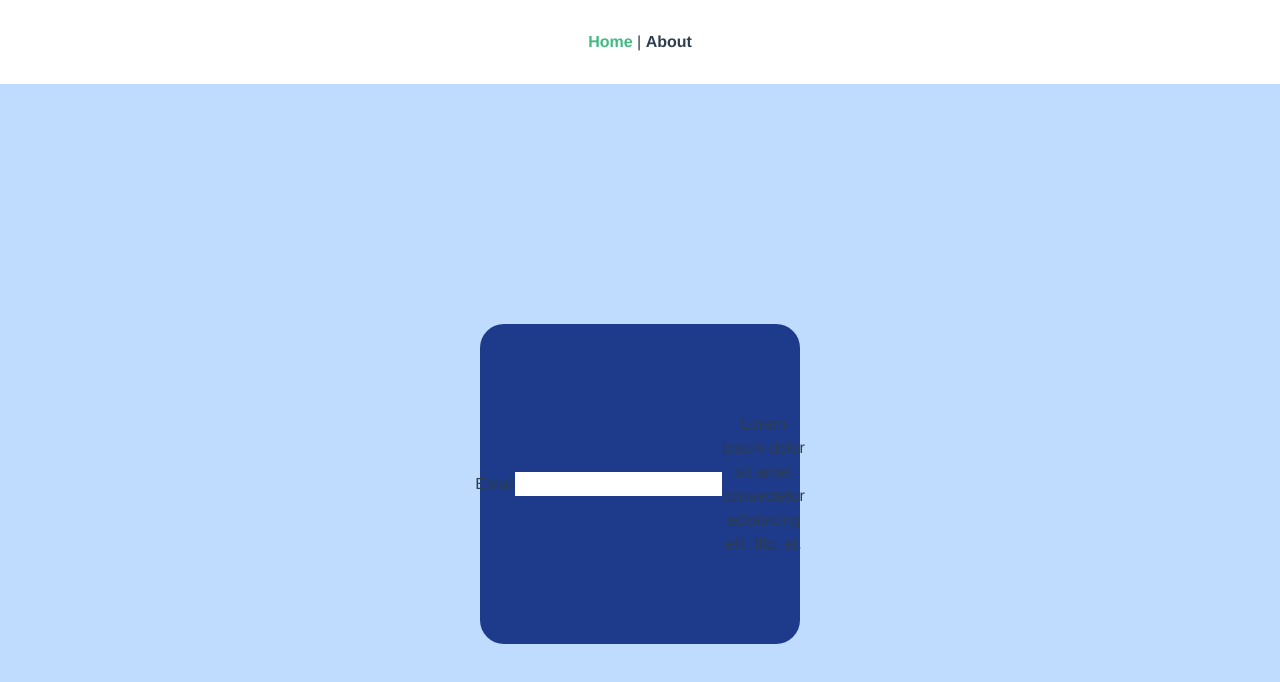
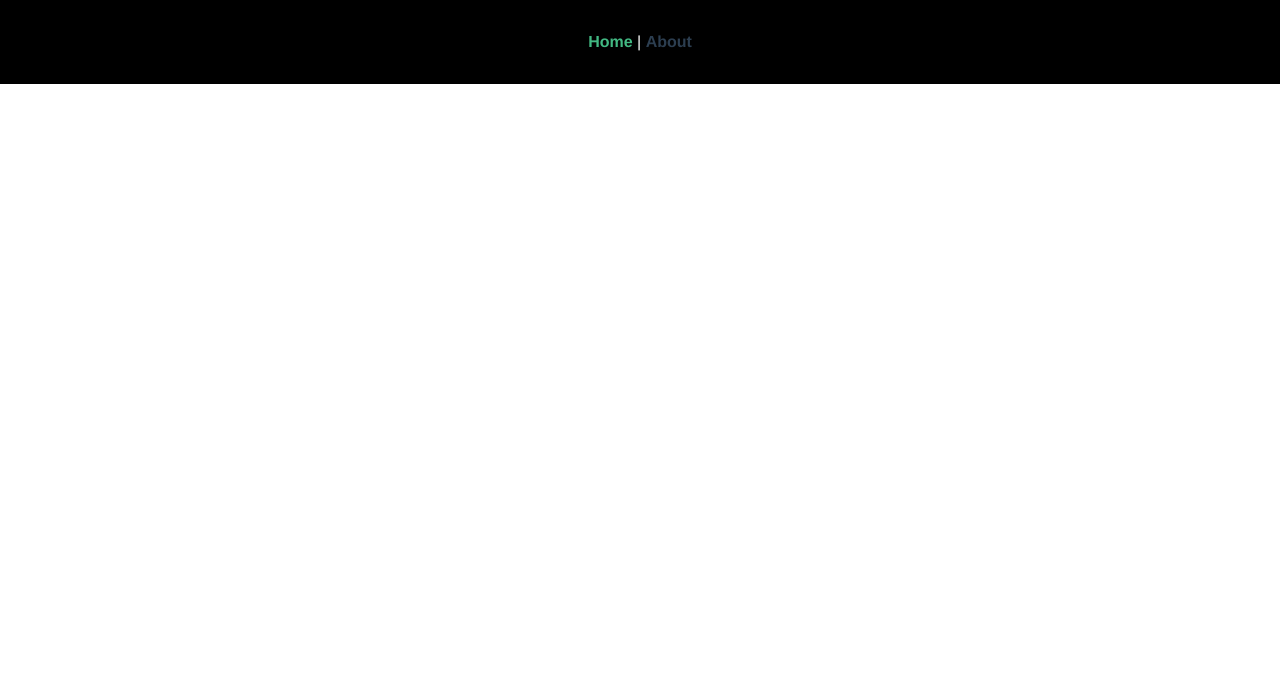
Before and after one commit to AkumuJey/healthbio, a Vue app: page / in a window 1280 px wide. Shown: the top 682 px of the page. Built offline with nearby package versions, Linux system fonts and the light colour scheme.

Commit message:
Second commit

```diff
--- a/src/App.vue
+++ b/src/App.vue
@@ -1,10 +1,32 @@
 <template>
-  <nav>
+  <login v-if="login" @click="loginSuccess"/>
+  <nav class="bg-black text-white">
     <router-link to="/">Home</router-link> |
     <router-link to="/about">About</router-link>
   </nav>
   <router-view/>
 </template>
+
+<script>
+import Login from '@/components/Login.vue'
+
+export default {
+  name: 'HomeView',
+  components: {
+    Login
+  },
+  data() {
+    return{
+      login: false
+    }
+  },
+  methods: {
+    loginSuccess() {
+      return this.login = false
+    }
+  }
+}
+</script>
 
 <style>
 #app {
@@ -27,4 +49,8 @@ nav a {
 nav a.router-link-exact-active {
   color: #42b983;
 }
+nav a.router-link-exact-visited {
+  background-color: blue;
+  color: white;
+}
 </style>
--- a/src/components/Login.vue
+++ b/src/components/Login.vue
@@ -1,10 +1,21 @@
 <template>
-  <div class="bg-blue-200 fixed w-full h-full flex justify-center items-center">
-    <form class="bg-blue-900 w-80 h-80 rounded-3xl flex justify-center items-center">
-      <label>Email</label>
-      <input type="text">
-      <p>Lorem ipsum dolor sit amet consectetur adipisicing elit. Illo, et.</p>
-    </form>
+  <div class="bg-black fixed w-full h-full flex justify-center items-center" v-if="!signUp">
+    <div class="bg-white p-5 rounded-3xl w-96 h-96">
+      <form @submit.prevent class="bg-blue-200 p-5 rounded-3xl m-5">
+        <label for="email" class="text-left block">Email:</label>
+        <input id="email" type="text" class="w-full bg-white mb-5 rounded-2xl p-3" required>
+        <label for="password" class="text-left block text-left">Password: </label>
+        <input id="password" type="password" class="w-full bg-white mb-5 rounded-2xl p-3" required>
+        <button type="submit" class="bg-blue-800 px-3 py-1 rounded-2xl text-white w-full mb-5">Login</button>
+      </form>
+      <div class="flex flex-row justify-evenly content-evenly">
+        <button type="submit" class="bg-blue-800 px-3 py-1 rounded-2xl text-white">Forgot Password</button>
+        <button type="submit" class="bg-blue-800 px-3 py-1 rounded-2xl text-white" @click="createAccount">Sign Up</button>
+      </div>
+    </div>
+  </div>
+  <div v-if="signUp">
+    <p>Lorem ipsum dolor sit amet consectetur, adipisicing elit. A, animi?</p>
   </div>
 </template>
 
@@ -13,6 +24,16 @@ export default {
   name: 'HelloWorld',
   props: {
     msg: String
+  },
+  data() {
+    return {
+      signUp : false
+    }
+  },
+  methods: {
+    createAccount() {
+      return this.signUp = true
+    }
   }
 }
 </script>
--- /dev/null
+++ b/src/components/PatientDeatils.vue
@@ -0,0 +1,13 @@
+<template>
+   <div>
+
+   </div>
+  </template>
+
+  <script setup>
+
+  </script>
+
+  <style scoped>
+
+  </style>
--- a/src/views/HomeView.vue
+++ b/src/views/HomeView.vue
@@ -1,6 +1,6 @@
 <template>
-  <div>
-      <Login />
+  <div class="w-full h-full">
+      <!-- <Login /> -->
   </div>
 </template>
 
```
